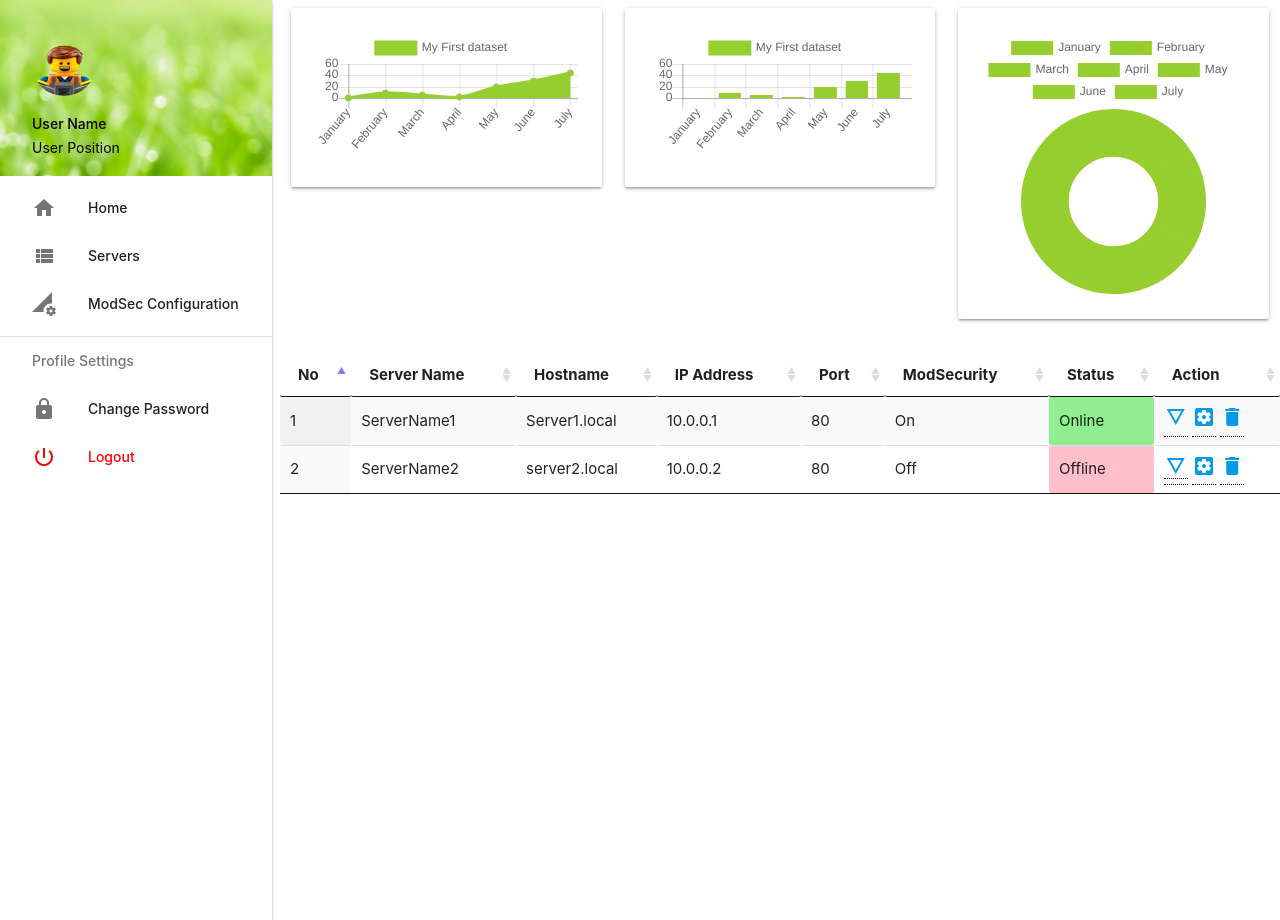
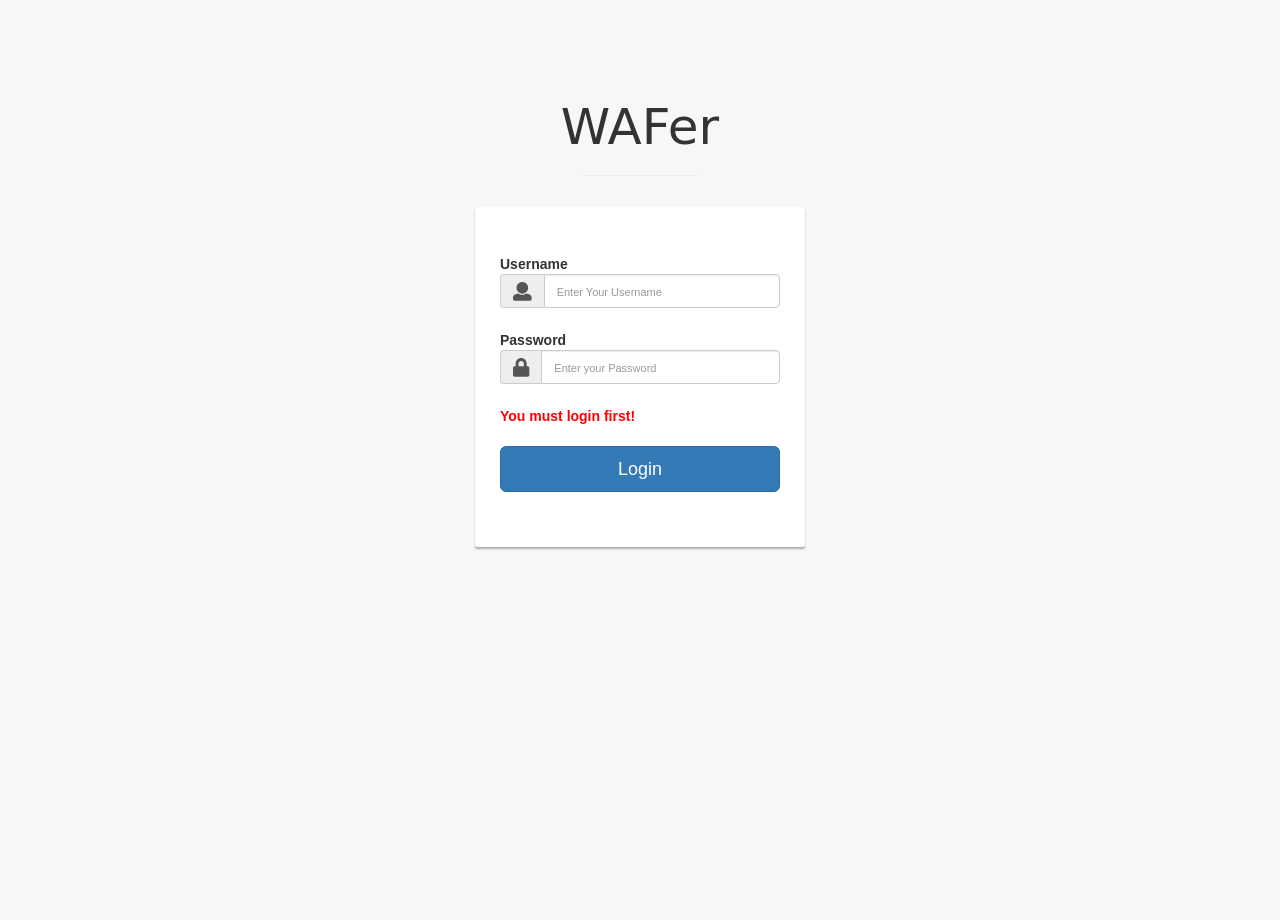
Before and after one commit to kentgiwinanto/WAF-er-, a Flask app: page / in a window 1280 px wide. Run offline with Flask 2, Linux system fonts and the light colour scheme; some libraries are stand-ins or nearby versions.

Commit message:
Add Login function

```diff
--- a/App.py
+++ b/App.py
@@ -1,21 +1,79 @@
-from flask import Flask
-from flask import Flask, flash, redirect, render_template, request, session, abort
+from flask import Flask, request, session, redirect, url_for, abort, render_template, flash, jsonify
+from flaskext.mysql import MySQL
+from functools import wraps
 import os
 
-app = Flask(__name__)
+_app = Flask(__name__)
+mysql = MySQL()
 
-@app.route('/')
+_app.config.update(dict(
+	SECRET_KEY = 'h[#T@t$bKvya*h[#T@t$bKvya*h[#T@t$bKvya*ctr(^ctr(^ctr(^',
+))
+
+#MySQL Configuration
+_Database_Username = 'root'
+_Database_Password = 'toor'
+_Database_Database = 'WAFer'
+_Database_Host = '127.0.0.1'
+
+_app.config['MYSQL_DATABASE_USER'] = _Database_Username
+_app.config['MYSQL_DATABASE_PASSWORD'] = _Database_Password
+_app.config['MYSQL_DATABASE_DB'] = _Database_Database
+_app.config['MYSQL_DATABASE_HOST'] = _Database_Host
+mysql.init_app(_app)
+
+#Check is session exists
+def is_logged_in(f):
+	@wraps(f)
+	def wrap(*args, **kwargs):
+		if 'logged_in' in session:
+			return f(*args, **kwargs)
+		else:
+			return render_template('login.html',errorMessage="You must login first!")
+	return wrap
+
+@_app.route('/')
+@is_logged_in
 def home():
 	return render_template('index.html')
 
-@app.route('/server')
+@_app.route('/server')
+@is_logged_in
 def server():
 	return render_template('server.html')
 
-@app.route('/login')
+@_app.route('/login',methods=['POST'])
 def login():
-	return render_template('login.html')
+	_Username_Login_Form = request.form['username']
+	_Password_Login_Form = request.form['password']
+	# try:
+	error = None
+	conn = mysql.connect()
+	cursor = conn.cursor()
+	args = [_Username_Login_Form,_Password_Login_Form]
+	cursor.callproc('WAF_Read_Login',args)
+	conn.commit()
+	Result = cursor.fetchall()
+	if len(Result) != 0:
+		session['logged_in'] = True
+		session["userProfileID"] = Result[0][1]
+		session["userProfileName"] = Result[0][0]
+		session["UserJobPosID"] = Result[0][2]
+		session["UserJobPosName"] = Result[0][3]
+		return redirect(url_for('home'))
+	else:
+		error = "Invalid Username or Password!"
+		return render_template('login.html',errorMessage=error)
+
+@_app.route('/logout')
+def logout():
+	session.pop("logged_in")
+	session.pop("userProfileID")
+	session.pop("userProfileName")
+	session.pop("UserJobPosID")
+	session.pop("UserJobPosName")
+	return redirect(url_for('home'))
 
 if __name__ == "__main__":
-	app.secret_key = os.urandom(12)
-	app.run(debug=True)
+	_app.secret_key = os.urandom(12)
+	_app.run(debug=True)
--- a/templates/layout.html
+++ b/templates/layout.html
@@ -24,24 +24,65 @@
 				<div class="user-view">
 					<div class="background"><img src="{{ url_for('static', filename='images/GrassBackgroundProfilePic.jpg') }}"></div>
 					<a href="#user"><img class="responsive-img circle" src="{{ url_for('static', filename='images/LegoProfilePic.png') }}"></a>
-					<a href="#name"><span class="black-text name">User Name</span></a>
-					<a href="#email"><span class="black-text email">User Position</span></a>
+					<a href="#name">
+						<span class="black-text name">
+						{% if session.userProfileName %}
+							{{ session.userProfileName }}
+						{% else %}
+							UserName
+						{% endif %}
+						</span>
+					</a>
+					<a href="#email">
+						<span class="black-text email">
+							{% if session.UserJobPosName %}
+								{{ session.UserJobPosName }}
+							{% else %}
+								UserJob
+							{% endif %}
+						</span>
+					</a>
 				</div>
 			</li>
-			<li><a class="waves-effect" href="/"><i class="material-icons">home</i>Home</a></li>
-			<li><a class="waves-effect" href="server"><i class="material-icons">view_list</i>Servers</a></li>
-			<li><a class="waves-effect" href="#!"><i class="material-icons">perm_data_setting</i>ModSec Configuration</a></li>
-			<li><div class="divider"></div></li>
-			<li><a class="subheader">Profile Settings</a></li>
-			<li><a class="waves-effect" href="#!"><i class="material-icons">lock</i>Change Password</a></li>
-			<li><a class="waves-effect" href="#!" style="color: red"><i class="material-icons" style="color: red">power_settings_new</i>Logout</a></li>
+			<li>
+				<a class="waves-effect" href="/">
+					<i class="material-icons">home</i>
+					Home
+				</a>
+			</li>
+			<li>
+				<a class="waves-effect" href="server">
+					<i class="material-icons">view_list</i>
+					Servers
+				</a>
+			</li>
+			<li>
+				<a class="waves-effect" href="#!">
+					<i class="material-icons">perm_data_setting</i>
+					ModSec Configuration
+				</a>
+			</li>
+			<li>
+				<div class="divider"></div>
+			</li>
+			<li>
+				<a class="subheader">Profile Settings</a>
+			</li>
+			<li>
+				<a class="waves-effect" href="#!">
+					<i class="material-icons">lock</i>
+					Change Password
+				</a>
+			</li>
+			<li>
+				<a class="waves-effect" href="logout" style="color: red">
+					<i class="material-icons" style="color: red">power_settings_new</i>Logout
+				</a>
+			</li>
 		</ul>
 		{% block body %}
 
 		{% endblock %}
-
-
-
 		<script src="{{ url_for('static', filename='js/jquery.min.js') }}"></script>
 	    <script src="{{ url_for('static', filename='js/materialize.js') }}"></script>
 	    <script src="{{ url_for('static', filename='js/Chart.min.js') }}"></script>
--- a/templates/login.html
+++ b/templates/login.html
@@ -21,7 +21,7 @@
 	               	</div>
 	            </div>
 				<div class="main-login main-center">
-					<form class="form-horizontal" method="post" action="#">
+					<form class="form-horizontal" method="POST" action="{{ url_for('login') }}">
 						<div class="form-group">
 							<label for="username" class="cols-sm-2 control-label">Username</label>
 							<div class="cols-sm-10">
@@ -41,14 +41,17 @@
 								</div>
 							</div>
 						</div>
-
+						{% if errorMessage %}
 						<div class="form-group">
-							<label for="error" class="cols-sm-2 control-label" id="errortxt" value="" style="color:red;"></label>
+							<label for="error" class="cols-sm-2 control-label" id="errortxt" value="" style="color:red;">
+									{{ errorMessage }}
+							</label>
 						</div>
+						{% endif %}
 
 
 						<div class="form-group ">
-							<button type="button" class="btn btn-primary btn-lg btn-block login-button" onclick="check()">Login</button>
+							<input type="submit" Value="Login" class="btn btn-primary btn-lg btn-block login-button"/>
 						</div>
 
 					</form>
```
